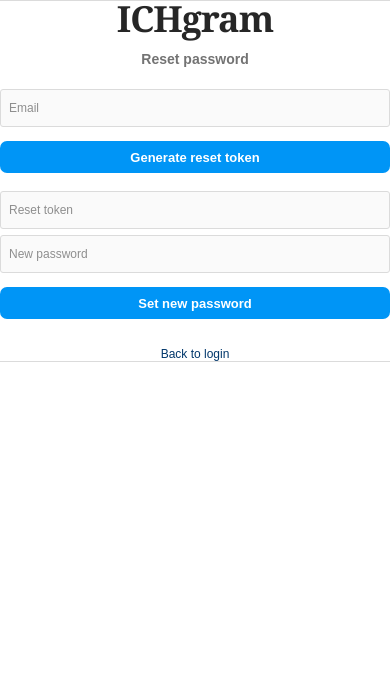
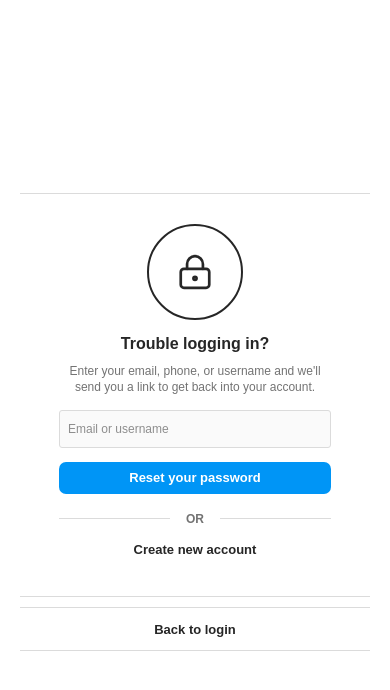
Before and after one commit to rusrus0110-star/insta-ich-frontend, a React (Vite) app: page /reset-password in a window 390 px wide. Shown: the top 690 px of the page. Built offline with nearby package versions, Linux system fonts and the light colour scheme.

Commit message:
Build responsive auth screen

```diff
--- a/src/pages/auth/ResetPasswordPage.jsx
+++ b/src/pages/auth/ResetPasswordPage.jsx
@@ -1,45 +1,18 @@
 import { useState } from "react";
 import { Link } from "react-router-dom";
+import { LockKeyhole } from "lucide-react";
 
-import { forgot_password, reset_password } from "../../api/auth_api.js";
+import { forgot_password } from "../../api/auth_api.js";
 import ErrorMessage from "../../components/common/ErrorMessage.jsx";
+import AuthLayout from "../../components/layout/AuthLayout.jsx";
 
 function ResetPasswordPage() {
   const [email, set_email] = useState("");
-  const [reset_token, set_reset_token] = useState("");
-  const [new_password, set_new_password] = useState("");
-  const [generated_token, set_generated_token] = useState("");
   const [success_message, set_success_message] = useState("");
   const [error, set_error] = useState("");
   const [is_submitting, set_is_submitting] = useState(false);
 
-  const handle_forgot_password = async (event) => {
-    event.preventDefault();
-
-    set_error("");
-    set_success_message("");
-    set_generated_token("");
-    set_is_submitting(true);
-
-    try {
-      const data = await forgot_password({ email });
-
-      set_success_message(data.message);
-
-      if (data.reset_token) {
-        set_generated_token(data.reset_token);
-        set_reset_token(data.reset_token);
-      }
-    } catch (err) {
-      set_error(
-        err.response?.data?.message || "Could not generate reset token",
-      );
-    } finally {
-      set_is_submitting(false);
-    }
-  };
-
-  const handle_reset_password = async (event) => {
+  const handle_submit = async (event) => {
     event.preventDefault();
 
     set_error("");
@@ -47,16 +20,12 @@ function ResetPasswordPage() {
     set_is_submitting(true);
 
     try {
-      await reset_password({
-        reset_token,
-        new_password,
-      });
+      const data = await forgot_password({ email });
 
       set_success_message(
-        "Password was changed successfully. You can now log in.",
+        data.message ||
+          "If this account exists, reset instructions have been generated.",
       );
-      set_reset_token("");
-      set_new_password("");
     } catch (err) {
       set_error(err.response?.data?.message || "Could not reset password");
     } finally {
@@ -65,65 +34,55 @@ function ResetPasswordPage() {
   };
 
   return (
-    <div className="auth-page">
-      <div className="auth-card auth-card-wide">
-        <h1 className="auth-logo">ICHgram</h1>
-        <p className="auth-subtitle">Reset password</p>
+    <AuthLayout hide_visual>
+      <div className="auth-card auth-card-reset">
+        <div className="reset-icon">
+          <LockKeyhole size={38} strokeWidth={1.7} />
+        </div>
 
-        <form className="auth-form" onSubmit={handle_forgot_password}>
+        <h1 className="reset-title">Trouble logging in?</h1>
+
+        <p className="reset-description">
+          Enter your email, phone, or username and we&apos;ll send you a link to
+          get back into your account.
+        </p>
+
+        <form className="auth-form reset-form" onSubmit={handle_submit}>
           <input
-            type="email"
-            placeholder="Email"
+            type="text"
+            placeholder="Email or username"
             value={email}
             onChange={(event) => set_email(event.target.value)}
           />
 
           <button type="submit" disabled={is_submitting}>
-            {is_submitting ? "Generating..." : "Generate reset token"}
+            {is_submitting ? "Sending..." : "Reset your password"}
           </button>
-        </form>
-
-        {generated_token && (
-          <div className="reset-token-box">
-            <strong>Demo reset token:</strong>
-            <p>{generated_token}</p>
-          </div>
-        )}
-
-        <form
-          className="auth-form auth-form-spaced"
-          onSubmit={handle_reset_password}
-        >
-          <input
-            type="text"
-            placeholder="Reset token"
-            value={reset_token}
-            onChange={(event) => set_reset_token(event.target.value)}
-          />
-
-          <input
-            type="password"
-            placeholder="New password"
-            value={new_password}
-            onChange={(event) => set_new_password(event.target.value)}
-          />
 
           <ErrorMessage message={error} />
 
           {success_message && (
-            <div className="success-message">{success_message}</div>
+            <div className="success-message reset-success">
+              {success_message}
+            </div>
           )}
-
-          <button type="submit" disabled={is_submitting}>
-            {is_submitting ? "Saving..." : "Set new password"}
-          </button>
         </form>
 
-        <Link className="auth-link" to="/login">
-          Back to login
+        <div className="auth-divider reset-divider">
+          <span />
+          <p>OR</p>
+          <span />
+        </div>
+
+        <Link className="reset-create-link" to="/register">
+          Create new account
         </Link>
       </div>
-    </div>
+
+      <Link className="reset-back-card" to="/login">
+        Back to login
+      </Link>
+    </AuthLayout>
   );
 }
 
--- a/src/styles/auth.css
+++ b/src/styles/auth.css
@@ -26,12 +26,9 @@
 
 /* Register / reset: single centered card */
 .auth-article-single {
-  width: 100%;
+  width: 350px;
   min-height: auto;
-  grid-template-columns: 350px;
-  column-gap: 0;
-  justify-content: center;
-  align-content: center;
+  display: block;
 }
 
 /* Left phone block */
@@ -155,7 +152,7 @@
   background: var(--color-primary-hover);
 }
 
-/* Login divider */
+/* Divider */
 .auth-divider {
   display: grid;
   grid-template-columns: 1fr auto 1fr;
@@ -220,37 +217,84 @@
   margin-top: 10px;
 }
 
-/* Reset password */
-.auth-card-wide {
-  min-height: auto;
+/* Reset password page */
+
+.auth-card-reset {
+  min-height: 404px;
+  padding: 30px 39px 0;
+  display: flex;
+  flex-direction: column;
+  align-items: center;
 }
 
-.auth-form-spaced {
-  margin-top: 18px;
+.reset-icon {
+  width: 96px;
+  height: 96px;
+  margin-bottom: 14px;
+  border: 2px solid #262626;
+  border-radius: 50%;
+  display: flex;
+  align-items: center;
+  justify-content: center;
+  color: #262626;
 }
 
-.reset-token-box {
-  margin-top: 16px;
-  padding: 12px;
-  border: 1px solid var(--color-border);
-  border-radius: var(--radius-sm);
-  background: var(--color-bg-soft);
+.reset-title {
+  margin: 0 0 10px;
+  color: var(--color-text);
+  text-align: center;
+  font-size: 16px;
+  line-height: 1.2;
+  font-weight: 600;
 }
 
-.reset-token-box strong {
-  display: block;
-  margin-bottom: 6px;
-  font-size: 13px;
+.reset-description {
+  width: 100%;
+  max-width: 270px;
+  margin: 0 auto 14px;
+  color: var(--color-muted);
+  text-align: center;
+  font-size: 12px;
+  line-height: 1.35;
+  font-weight: 400;
 }
 
-.reset-token-box p {
-  margin: 0;
-  max-height: 96px;
-  overflow: auto;
-  word-break: break-all;
-  color: var(--color-muted);
-  font-size: 12px;
-  line-height: 1.5;
+.reset-form {
+  width: 100%;
+}
+
+.reset-form button {
+  margin-top: 8px;
+}
+
+.reset-divider {
+  width: 100%;
+  margin: 18px 0 16px;
+}
+
+.reset-create-link {
+  color: var(--color-text);
+  font-size: 13px;
+  font-weight: 600;
+  text-align: center;
+}
+
+.reset-back-card {
+  width: 350px;
+  min-height: 44px;
+  display: flex;
+  align-items: center;
+  justify-content: center;
+  border: 1px solid var(--color-border);
+  background: #ffffff;
+  color: var(--color-text);
+  font-size: 13px;
+  font-weight: 600;
+}
+
+.reset-success {
+  margin-top: 8px;
+  text-align: center;
 }
 
 /* Important: small height screens / DevTools opened */
@@ -263,10 +307,6 @@
 
   .auth-article {
     min-height: auto;
-  }
-
-  .auth-article-single {
-    align-content: start;
   }
 }
 
@@ -287,7 +327,8 @@
     display: none;
   }
 
-  .auth-content {
+  .auth-content,
+  .auth-article-single {
     width: 350px;
   }
 }
@@ -299,15 +340,20 @@
     padding: 0;
   }
 
+  .auth-content,
+  .auth-article-single {
+    width: 100%;
+  }
+
   .auth-content {
-    width: 100%;
     min-height: 100dvh;
     align-content: center;
     padding: 20px;
   }
 
   .auth-card,
-  .auth-switch-card {
+  .auth-switch-card,
+  .reset-back-card {
     width: 100%;
     border-left: none;
     border-right: none;
```
